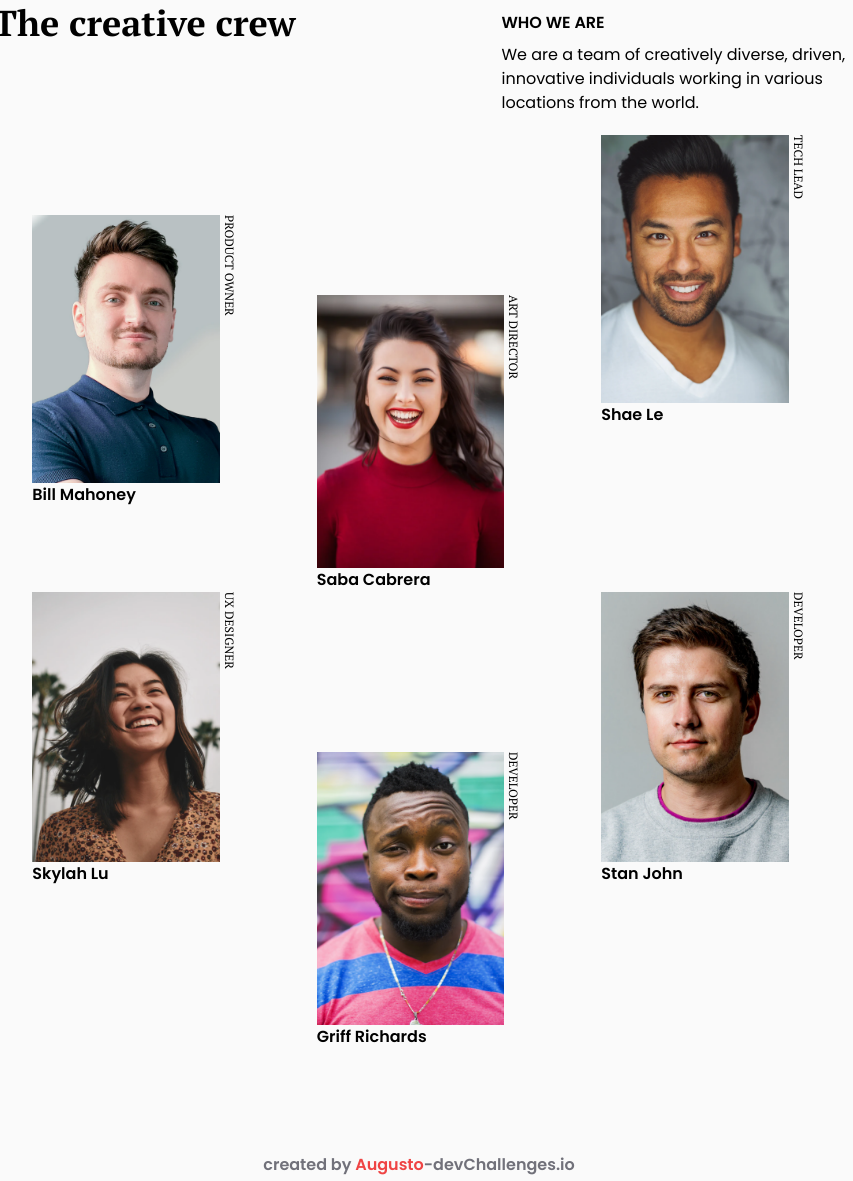
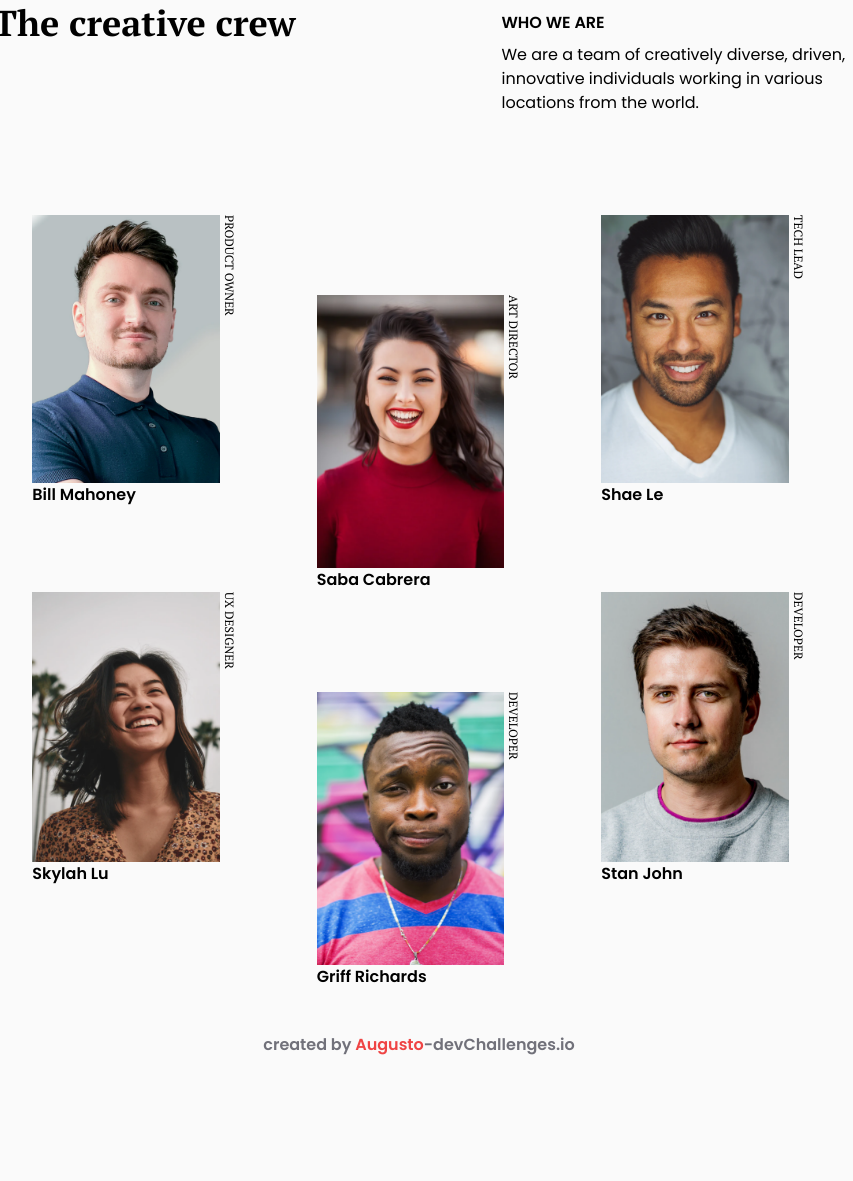
Before and after one commit to holachau23/team-page-challenge, a plain HTML site: page src/index.html in a window 1280 px wide. Shown: the part 61-1242 px from the top of the page, without its empty margins (221-1074 px from the left). After the commit the page ends 1122 px from the top, so only its background shows below. Drawn offline with nearby package versions, Linux system fonts and the light colour scheme.

Commit message:
fixed the styling to make it look better on mid-sized screens

```diff
--- a/src/index.html
+++ b/src/index.html
@@ -45,8 +45,8 @@
                     locations from the world.</p>
             </div>
         </header>
-        <main class="flex flex-wrap w-11/12 md:w-8/12 mx-auto my-5 relative">
-            <div class="md:px-10 basis-1/2 md:basis-1/3">
+        <main class="flex flex-wrap justify-evenly w-11/12 lg:w-8/12 mx-auto my-5 relative">
+            <div class="pr-2 lg:px-10 basis-1/2 md:basis-1/3">
                 <section class="relative">
                     <div class="relative inline-block">
                         <img class="w-11/12" src="../assets/photo1.png">
@@ -57,7 +57,7 @@
                     </p>
                 </section>
             </div>
-            <div class="md:px-10 basis-1/2 md:basis-1/3">
+            <div class="pl-2 lg:px-10 basis-1/2 md:basis-1/3">
                 <section class="relative my-20">
                     <div class="relative w-11/12 inline-block">
                         <img class="" src="../assets/photo2.png">
@@ -69,8 +69,8 @@
                     </p>
                 </section>
             </div>
-            <div class=" md:px-10 basis-1/2 md:basis-1/3">
-                <section class="relative -my-20">
+            <div class="pr-2 lg:px-10 basis-1/2 md:basis-1/3">
+                <section class="relative md:my-0 -my-20">
                     <div class="relative w-11/12 inline-block">
                         <img src="../assets/photo3.png">
                         <p class="font-sans font-semibold">Shae Le</p>
@@ -80,7 +80,7 @@
                         lead</p>
                 </section>
             </div>
-            <div class="md:px-10 basis-1/2 md:basis-1/3">
+            <div class="pl-2 lg:px-10 basis-1/2 md:basis-1/3">
                 <section class="relative basis-1/3 md:-my-20">
                     <div class="relative w-11/12 inline-block">
                         <img src="../assets/photo4.png">
@@ -91,8 +91,8 @@
                     </p>
                 </section>
             </div>
-            <div class="md:px-10 basis-1/2 md:basis-1/3">
-                <section class="relative basis-1/3 md:my-20">
+            <div class="pr-2 lg:px-10 basis-1/2 md:basis-1/3">
+                <section class="relative basis-1/3 md:my-5">
                     <div class="relative w-11/12 inline-block">
                         <img src="../assets/photo5.png">
                         <p class="font-sans font-semibold">Griff Richards</p>
@@ -101,7 +101,7 @@
                         developer</p>
                 </section>
             </div>
-            <div class="md:px-10 basis-1/2 md:basis-1/3">
+            <div class="pl-2 lg:px-10 basis-1/2 md:basis-1/3">
                 <section class="relative basis-1/3 my-20 md:-my-20">
                     <div class="relative w-11/12 inline-block">
                         <img src="../assets/photo6.png">
```
